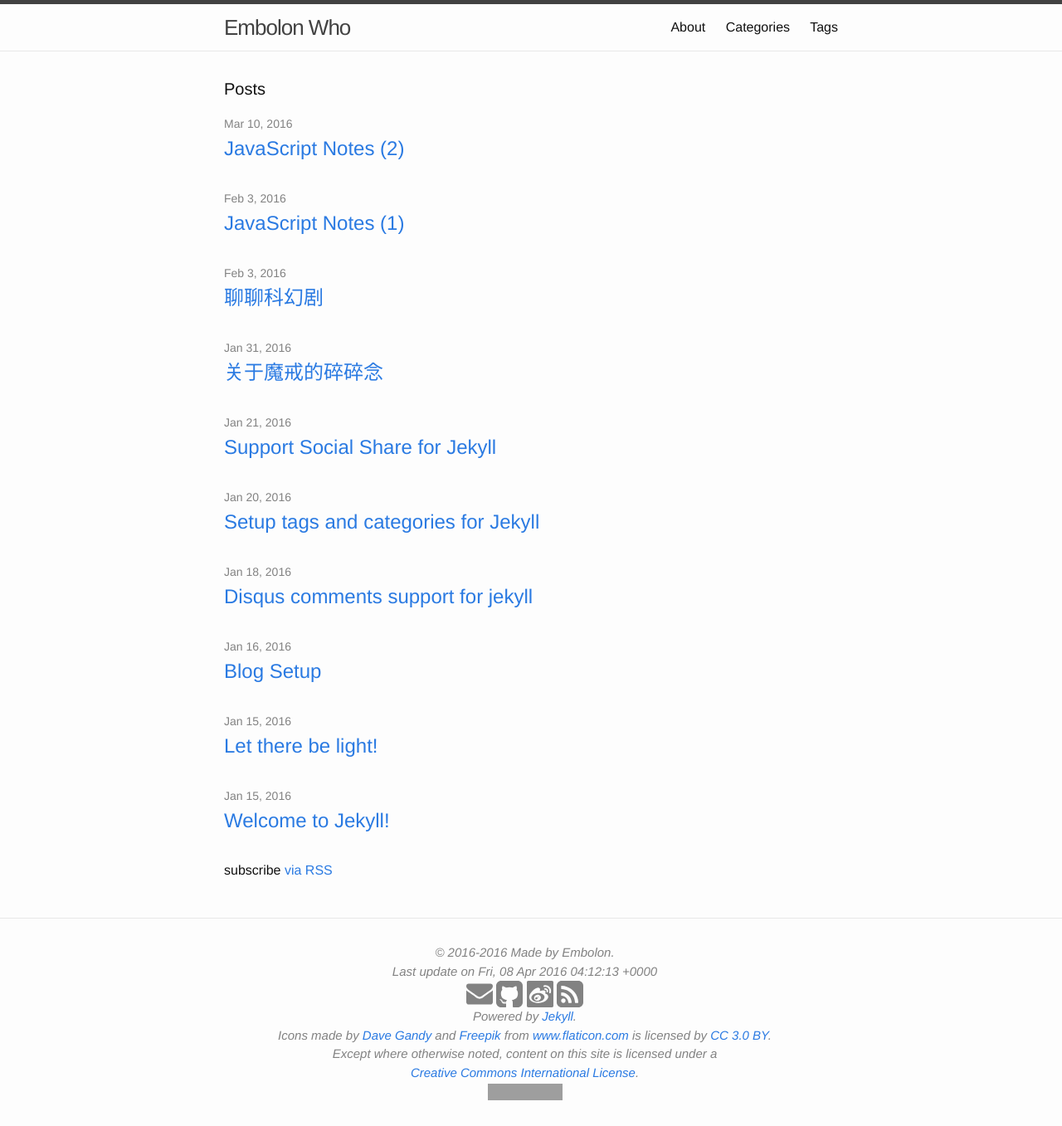
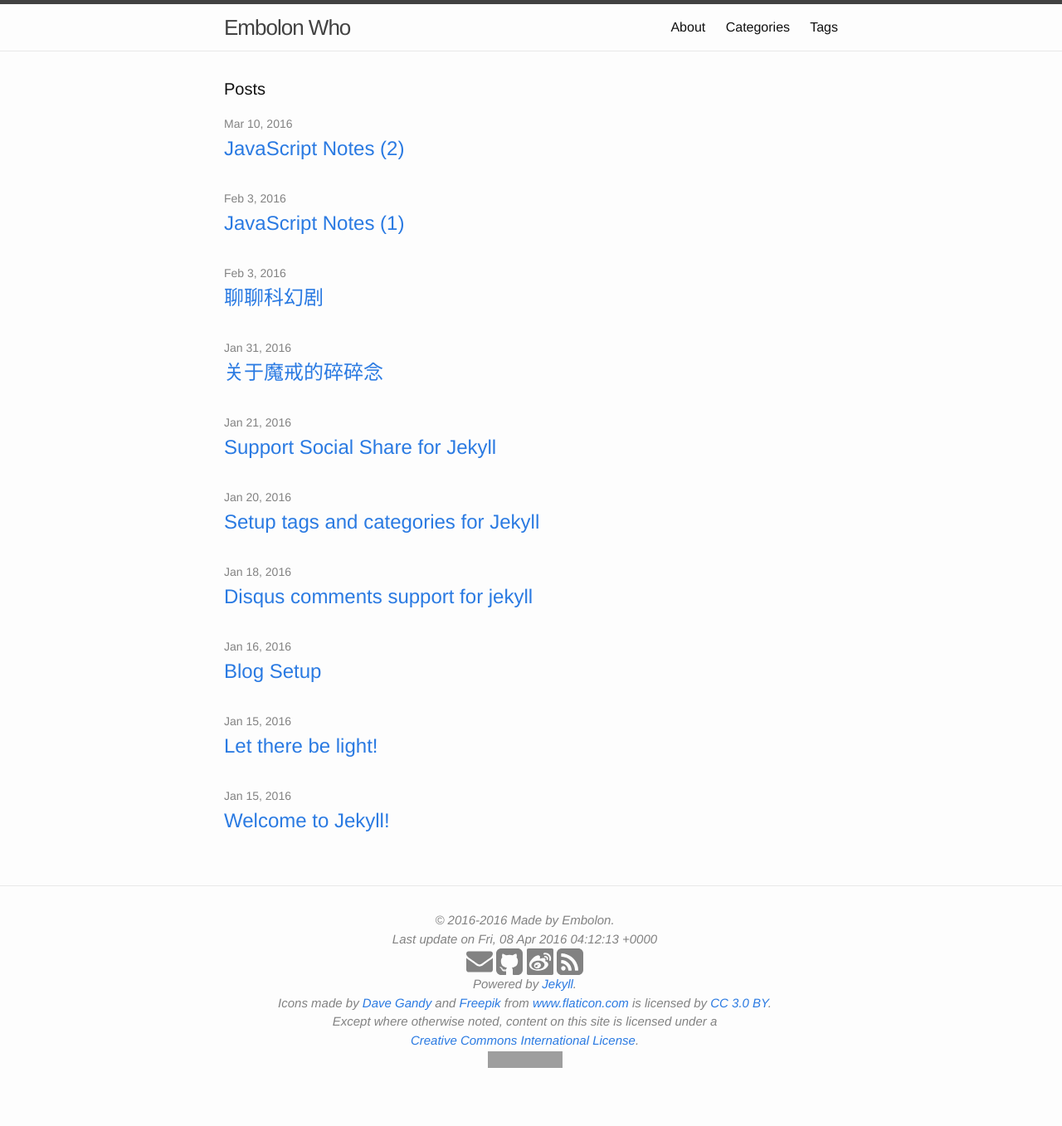
Before and after one commit to embolon/embolon.github.io, a Jekyll site: the page built from index.html, in a window 1280 px wide. Shown: the whole page at 83% size. Built offline with Jekyll 4.4.1, drawn with Linux system fonts in a browser that asks for light colours; after the commit the page ends 1318 px from its top, so only the background shows below that; grey boxes are pictures that could not be loaded.

Commit message:
remove rss feed from index.html

```diff
--- a/_includes/icons-social.html
+++ b/_includes/icons-social.html
@@ -15,4 +15,4 @@
     {% if site.owner.lastfm %}<a href="https://www.last.fm/user/{{ site.owner.lastfm }}/" title="{{ site.owner.name}} on Last.fm" target="_blank"><span class="icon32 icon--lastfm">{% include icon-lastfm.svg %}</span></a>{% endif %}
     {% if site.owner.soundcloud %}<a href="https://www.soundcloud.com/{{ site.owner.soundcloud }}/" title="{{ site.owner.name}} on Soundcloud" target="_blank"><span class="icon32 icon--soundcloud">{% include icon-soundcloud.svg %}</span></a>{% endif %}
 
-    <a href="{{ site.url }}/feed.xml" title="Atom/RSS feed"><span class="icon32 icon--rss">{% include icon-rss.svg %}</span></a>
+    <a href="{{ "/feed.xml" | prepend: site.baseurl }}" title="Atom/RSS feed" target="_blank"><span class="icon32 icon--rss">{% include icon-rss.svg %}</span></a>
--- a/index.html
+++ b/index.html
@@ -18,6 +18,8 @@ layout: default
     {% endfor %}
   </ul>
 
+  <!--
   <p class="rss-subscribe">subscribe <a href="{{ "/feed.xml" | prepend: site.baseurl }}">via RSS</a></p>
+  -->
 
 </div>
```
